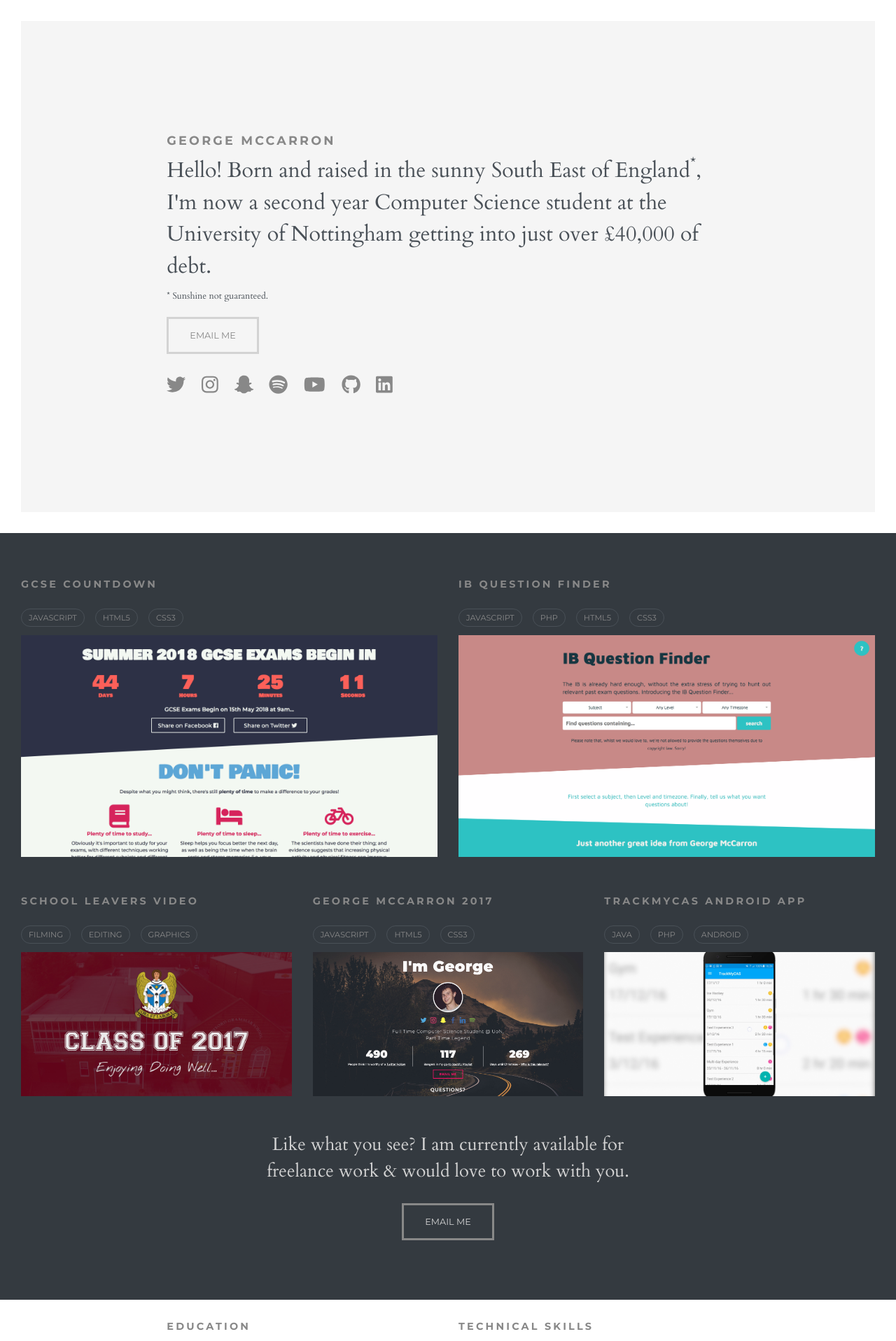
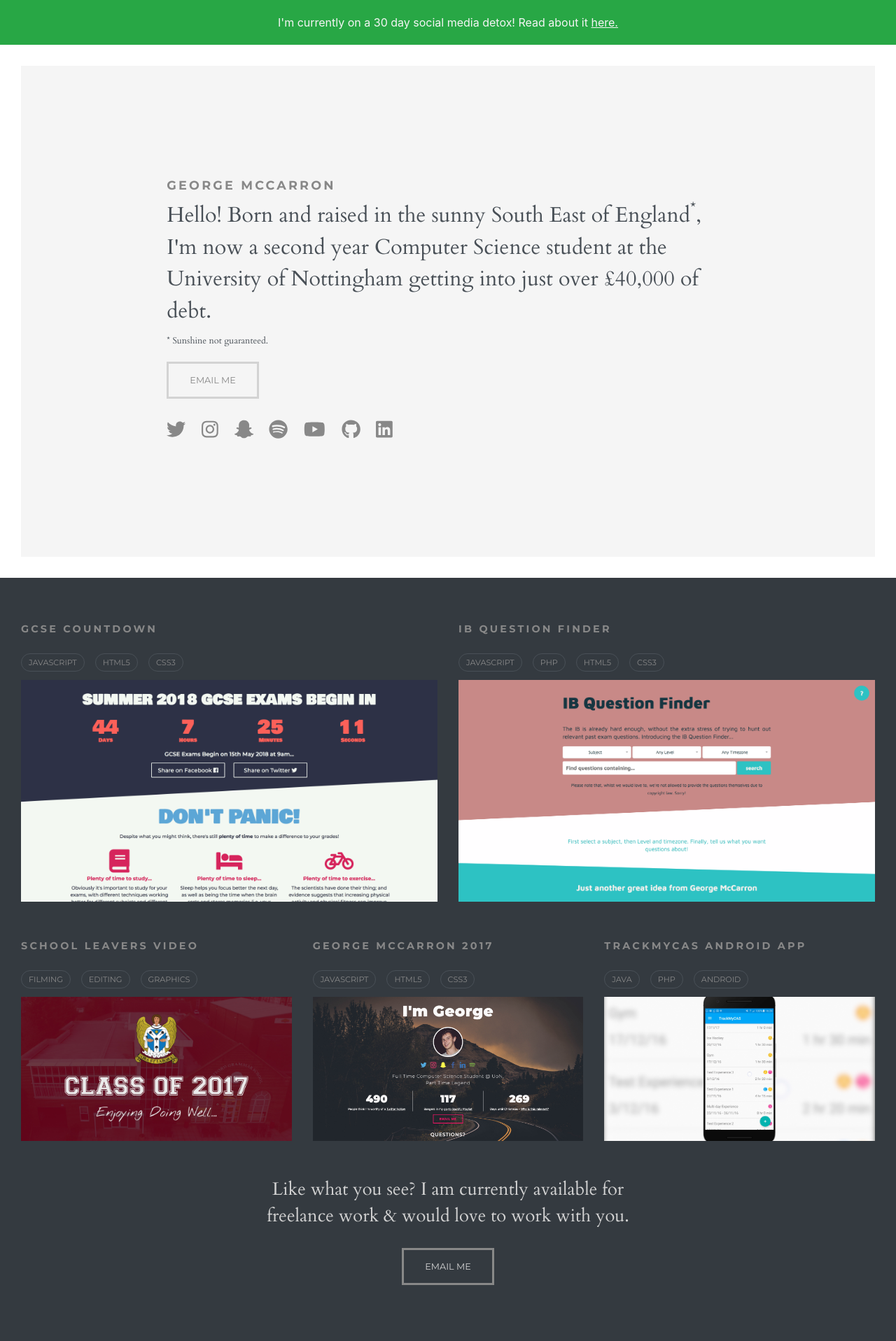
Before and after one commit to george1410/personal-site, a PHP site: page / in a window 1280 px wide. Shown: the top 1917 px of the page at 70% size. Run offline with PHP 8.4, Linux system fonts and the light colour scheme; some libraries are stand-ins or nearby versions.

Commit message:
added detox banner

```diff
--- a/index.php
+++ b/index.php
@@ -12,6 +12,15 @@
     <link rel="stylesheet" href="style.css">
 </head>
 <body>
+    <div class="banner">
+        <div class="container">
+            <div class="row">
+                <div class="col-md-12">
+                    <span class="banner-text">I'm currently on a 30 day social media detox! Read about it <a href="https://detox.georgemccarron.com">here.</a></span>
+                </div>
+            </div>
+        </div>
+    </div>
     <div class="wrapper">
         <div class="container-full">
             <div class="row justify-content-center">
--- a/style.css
+++ b/style.css
@@ -281,3 +281,23 @@ p.cc-icons {
 .footer p:first-of-type {
     margin-top: 20px;
 }
+
+.banner-close {
+    float: right;
+}
+
+.banner-text {
+    margin: 0;
+    color: #f5f5f5;
+}
+
+.banner-text a {
+    color: #f5f5f5;
+    text-decoration: underline;
+}
+
+.banner {
+    background: #28a745;
+    padding: 20px 0;
+    text-align: center;
+}
```
